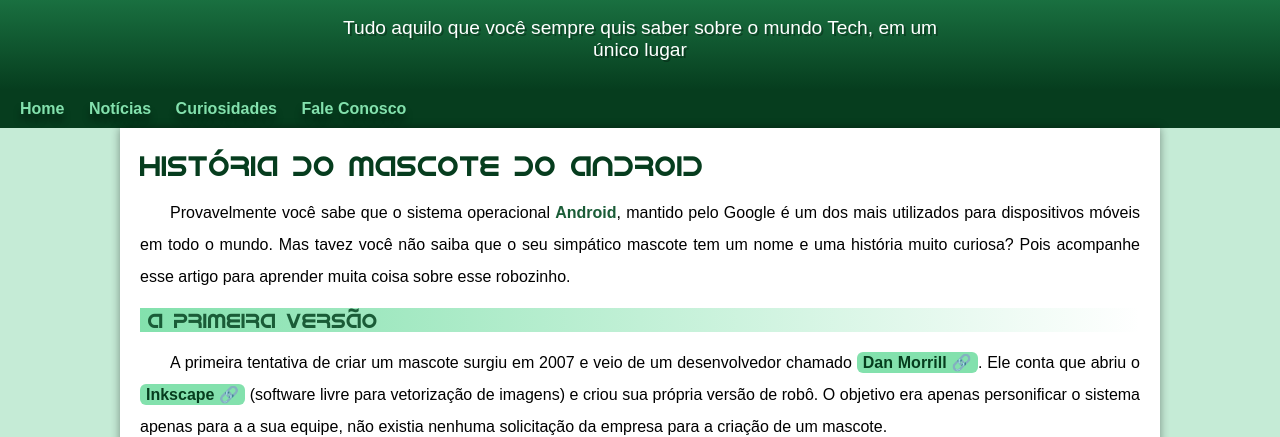
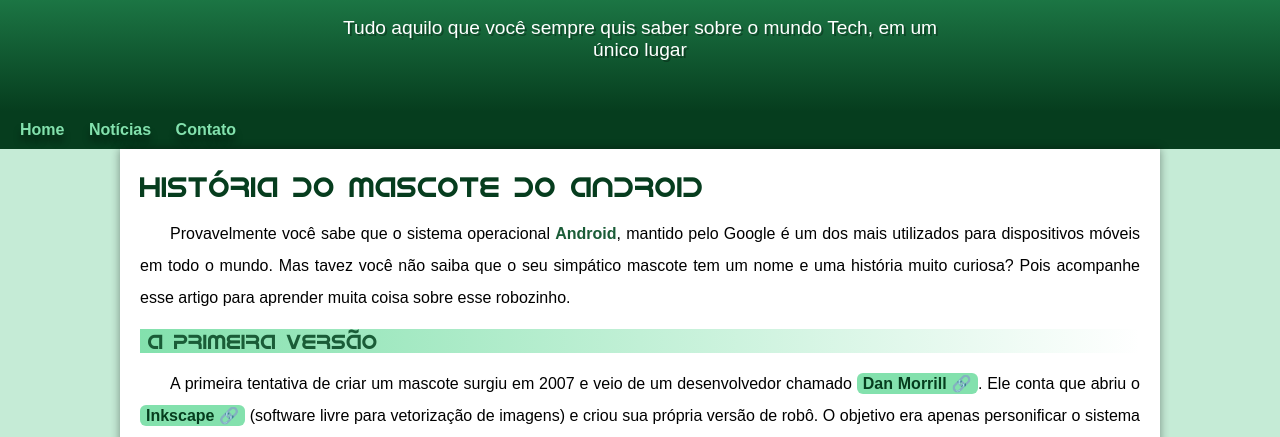
Before and after one commit to asuelenbarros/projeto-android, a plain HTML site: page index.html in a window 1280 px wide. Shown: the part 100-537 px from the top of the page. Drawn offline with Linux system fonts and the light colour scheme.

Commit message:
Problema de padding corrigido

```diff
--- a/estilo/style.css
+++ b/estilo/style.css
@@ -59,7 +59,7 @@ header > p {
     padding-right: 10px;
     padding-left: 10px;
     margin: auto;
-    margin-bottom: 30px;;
+    padding-bottom: 50px;;
     text-shadow: 2px 2px 0px rgba(0, 0, 0, 0.295);
 }
 nav {
--- a/index.html
+++ b/index.html
@@ -17,8 +17,7 @@
     <nav>
         <a href="#">Home</a>
         <a href="#">Notícias</a>
-        <a href="#">Curiosidades</a>
-        <a href="#">Fale Conosco</a>
+        <a href="#">Contato</a>
     </nav>
     <main>
         <article>
```
